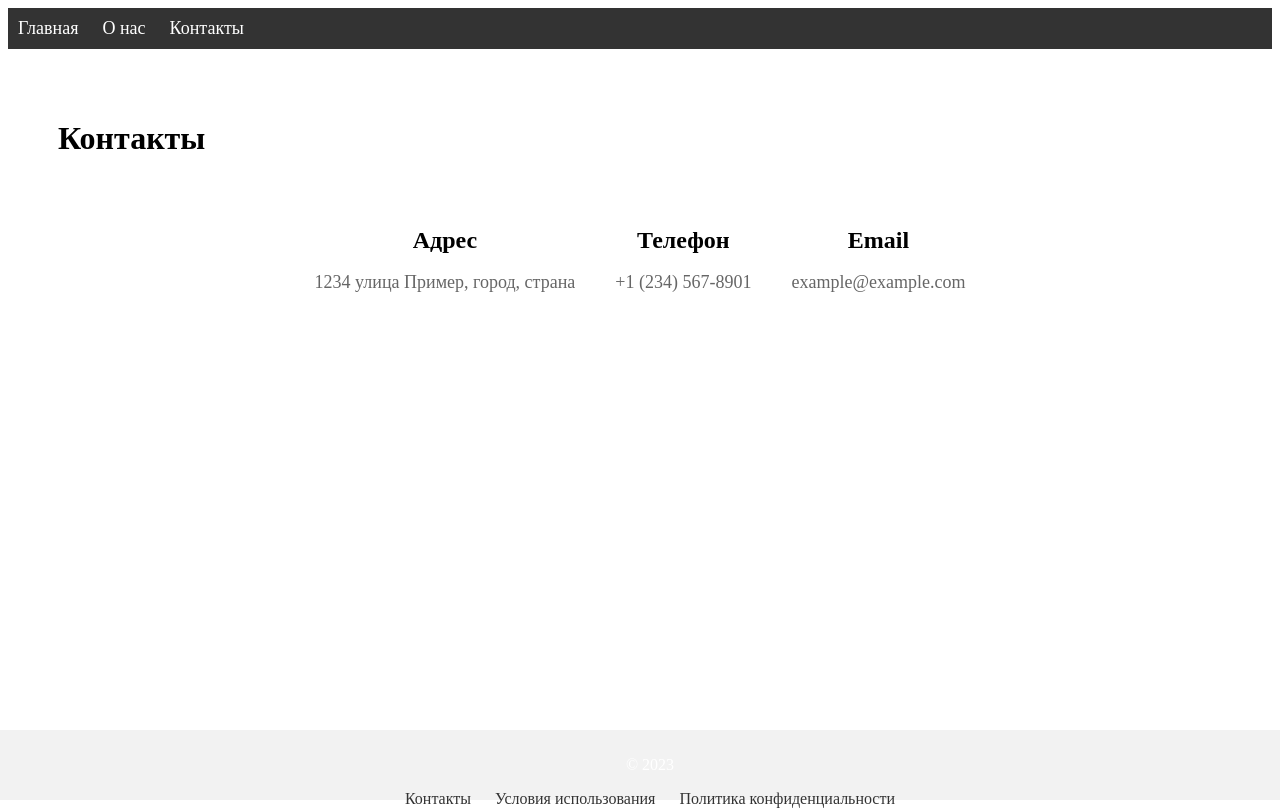
After one commit to Mrklod/pet_pets, a Django app: page /contact/ in a window 1280 px wide. The commit adds this page. Run offline with Django 4.2, Linux system fonts and the light colour scheme.

Commit message:
add navigation for site

```diff
--- a/animals/animals/settings.py
+++ b/animals/animals/settings.py
@@ -120,6 +120,10 @@ STATIC_URL = 'static/'
 STATICFILES_DIR = STATIC_URL = '/static/'
 STATICFILES_DIRS = [BASE_DIR / 'static']
 
+
+MEDIA_URL = '/media/'
+MEDIA_ROOT = os.path.join(BASE_DIR, 'media/')
+
 # Default primary key field type
 # https://docs.djangoproject.com/en/4.1/ref/settings/#default-auto-field
 
--- a/animals/animals/urls.py
+++ b/animals/animals/urls.py
@@ -13,6 +13,8 @@ Including another URLconf
     1. Import the include() function: from django.urls import include, path
     2. Add a URL to urlpatterns:  path('blog/', include('blog.urls'))
 """
+from django.conf import settings
+from django.conf.urls.static import static
 from django.contrib import admin
 from django.urls import path,include
 
@@ -20,3 +22,6 @@ urlpatterns = [
     path('admin/', admin.site.urls),
     path('',include('info.urls'))
 ]
+
+if settings.DEBUG:
+    urlpatterns += static(settings.MEDIA_URL, document_root=settings.MEDIA_ROOT)
--- a/animals/info/models.py
+++ b/animals/info/models.py
@@ -11,6 +11,7 @@ class Animal(models.Model):
     name = models.CharField(max_length=150)
     age = models.SmallIntegerField()
     text = models.TextField()
+    image = models.ImageField(upload_to='animals',blank=True)
     category = models.ForeignKey(Category,on_delete=models.CASCADE)
     nickname = models.CharField(max_length=160)
 
--- a/animals/info/urls.py
+++ b/animals/info/urls.py
@@ -3,5 +3,7 @@ from .views import *
 
 
 urlpatterns = [
-    path('',index,name='index')
+    path('',index,name='index'),
+    path('contact/',contact,name='contact'),
+    path('us/',us,name='us')
 ]
--- a/animals/info/views.py
+++ b/animals/info/views.py
@@ -6,3 +6,9 @@ def index(request):
     ani = Animal.objects.all()
     context = {'cat':cat,'animal':ani}
     return render(request,'info/index.html',context=context)
+
+def contact(request):
+    return render(request,'info/contact.html')
+
+def us(request):
+    return render(request,'info/us.html')
--- /dev/null
+++ b/animals/static/css/contact.css
@@ -0,0 +1,34 @@
+main {
+  padding: 50px;
+}
+
+.contact-wrapper {
+  display: flex;
+  justify-content: center;
+  align-items: center;
+  margin-top: 50px;
+}
+
+.contact-info {
+  margin: 0 20px;
+  text-align: center;
+}
+
+.contact-info h2 {
+  font-size: 24px;
+  margin-bottom: 10px;
+}
+
+.contact-info p {
+  font-size: 18px;
+  color: #666;
+}
+footer {
+  position: absolute;
+  bottom: 0;
+  left: 0;
+  width: 100%;
+  height: 50px; /* Высота футера */
+  background-color: #f2f2f2;
+  text-align: center;
+}
--- a/animals/static/css/styles.css
+++ b/animals/static/css/styles.css
@@ -4,6 +4,7 @@ header {
   color: #fff;
   padding: 10px;
 }
+
 
 nav ul {
   list-style: none;
@@ -28,10 +29,10 @@ nav a {
 
 /* Стили для футера */
 footer {
-  background-color: #eee;
+  background-color: #333;
+  color: #fff;
   padding: 10px;
   text-align: center;
-  font-size: 14px;
 }
 
 footer ul {
--- /dev/null
+++ b/animals/templates/info/base.html
@@ -0,0 +1,32 @@
+{% load static %}
+<!DOCTYPE html>
+<html>
+  <head>
+    <link rel="stylesheet" href="{% static 'css/styles.css' %}">
+    {% block style %}
+    {% endblock style %}
+  </head>
+  <body>
+    <header>
+      <nav>
+        <ul>
+          <li><a href="{% url 'index' %}">Главная</a></li>
+          <li><a href="{% url 'us' %}">О нас</a></li>
+          <li><a href="{% url 'contact' %}">Контакты</a></li>
+        </ul>
+      </nav>
+    </header>
+
+{% block content %}
+{% endblock content %}
+
+    <footer>
+      <p>© 2023</p>
+      <ul>
+        <li><a href="{% url 'contact' %}">Контакты</a></li>
+        <li><a href="#">Условия использования</a></li>
+        <li><a href="#">Политика конфиденциальности</a></li>
+      </ul>
+    </footer>
+  </body>
+</html>
--- /dev/null
+++ b/animals/templates/info/contact.html
@@ -0,0 +1,27 @@
+{% extends 'info/base.html' %}
+{% load static %}
+
+{% block style %}
+<title>Контакты</title>
+<link rel="stylesheet" href="{% static 'css/contact.css' %}">
+{% endblock style %}
+
+{% block content %}
+<main>
+      <h1>Контакты</h1>
+      <div class="contact-wrapper">
+        <div class="contact-info">
+          <h2>Адрес</h2>
+          <p>1234 улица Пример, город, страна</p>
+        </div>
+        <div class="contact-info">
+          <h2>Телефон</h2>
+          <p>+1 (234) 567-8901</p>
+        </div>
+        <div class="contact-info">
+          <h2>Email</h2>
+          <p>example@example.com</p>
+        </div>
+      </div>
+    </main>
+{% endblock content %}
```
Also changed, not shown: animals/templates/info/index.html (+11 -27 lines), animals/templates/info/us.html (added, +18 -0 lines), animals/db.sqlite3, animals/info/migrations/0002_animal_image.py (added), animals/info/migrations/0003_alter_animal_image.py (added), animals/media/animals/Dwayne_Johnson_2014Cropped.jpg (added).
